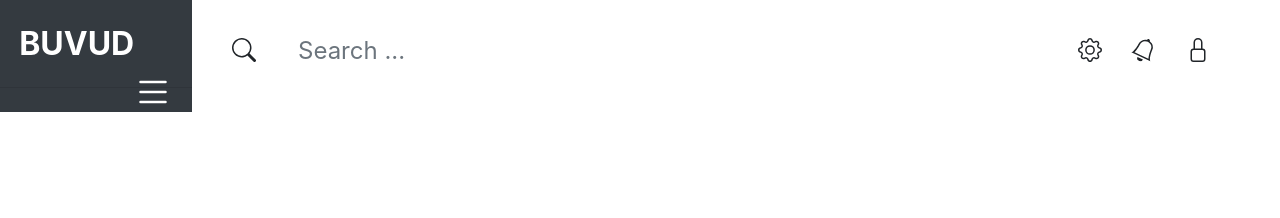
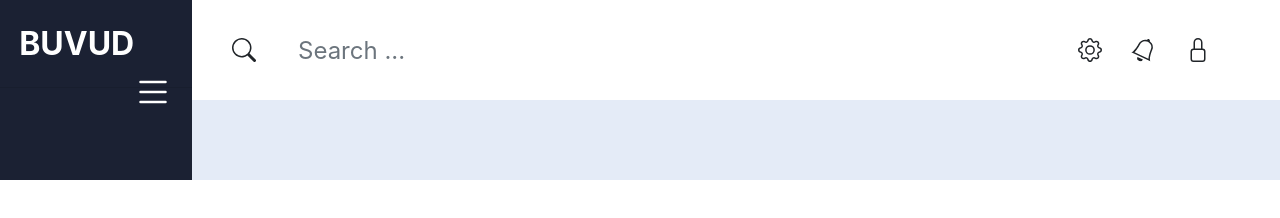
Before and after one commit to VitaliiPelekh/Web_programming_23_20, a website: page app/html/task_1.html in a window 1280 px wide. Drawn offline with nearby package versions, Linux system fonts and the light colour scheme; files that its build step writes are made by us from their sources.

Commit message:
update Navbar and some Sidebar

```diff
--- a/app/css/style.css
+++ b/app/css/style.css
@@ -1,5 +1,15 @@
 #wrapper{
-    background-color: lightgray;
+    display: flex;
+    width: 100%;
+    background-color: #e4ebf7;
+}
+
+#main{
+    display: block;
+    width: 100%;
+}
+#content{
+    padding: 40px;
 }
 
 #styleSideBar {
@@ -7,6 +17,7 @@
     height: auto;
     float: left;
     padding: 20px 0 0 0 !important;
+    background-color: #1b2133;
 }
 
 .styleMarginSideBar {
--- a/app/html/task_1.html
+++ b/app/html/task_1.html
@@ -12,7 +12,7 @@
 </head>
 <body>
 <div id="wrapper">
-    <div id="styleSideBar" class="flex-column flex-shrink-0 text-white bg-dark">
+    <div id="styleSideBar" class="flex-column flex-shrink-0 text-white">
         <div class="styleMarginSideBar">
             <a href="/" class="align-items-center text-white text-decoration-none">
                 <span class="fs-4 styleLogo">BUVUD</span>
@@ -24,6 +24,7 @@
         <hr class="styleLines">
 
     </div>
+    <div id="main">
         <nav id="styleNavBar" class="navbar navbar-expand-lg navbar-light">
             <div class="container-fluid">
                 <svg xmlns="http://www.w3.org/2000/svg" fill="currentColor" id="styleSearchSVG" class="bi bi-search styleNavBarSVG"
@@ -47,6 +48,10 @@
                 </svg>
             </div>
         </nav>
+        <div id="content">
+
+        </div>
+    </div>
 </div>
 
 <script src="app/js/script.js"></script>
```
Lines whose indentation alone changed are shown as unchanged.
